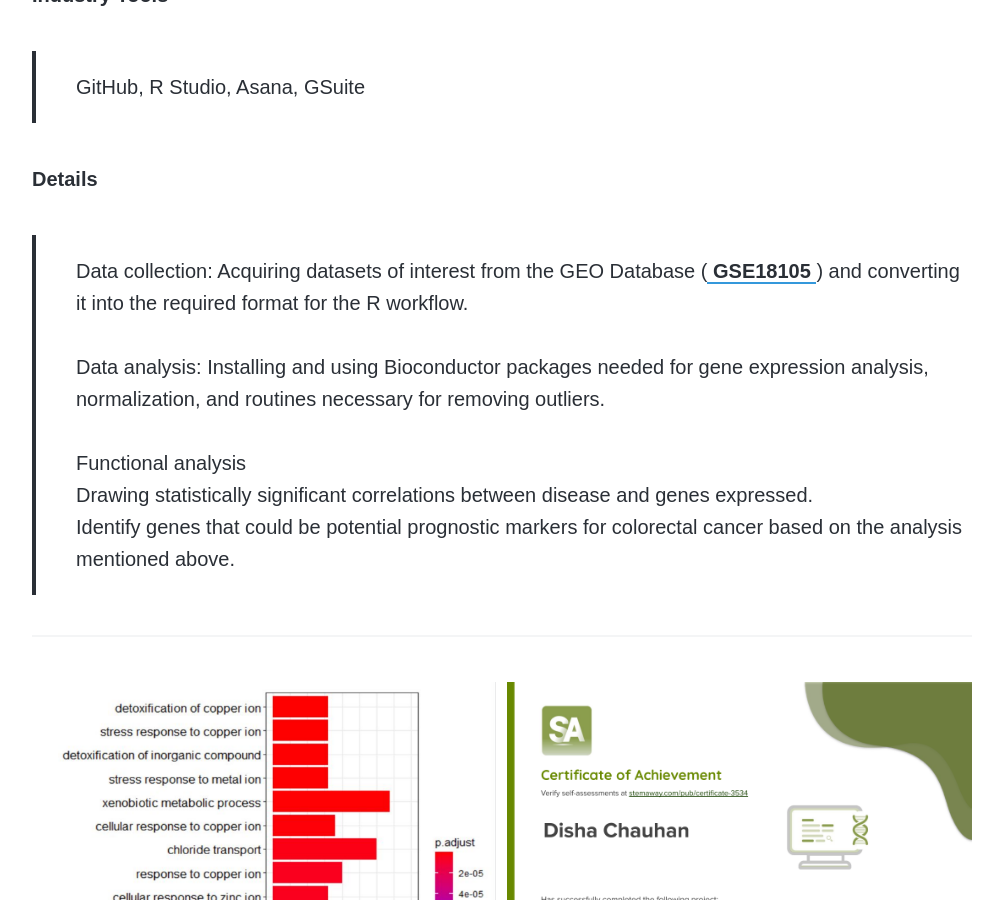
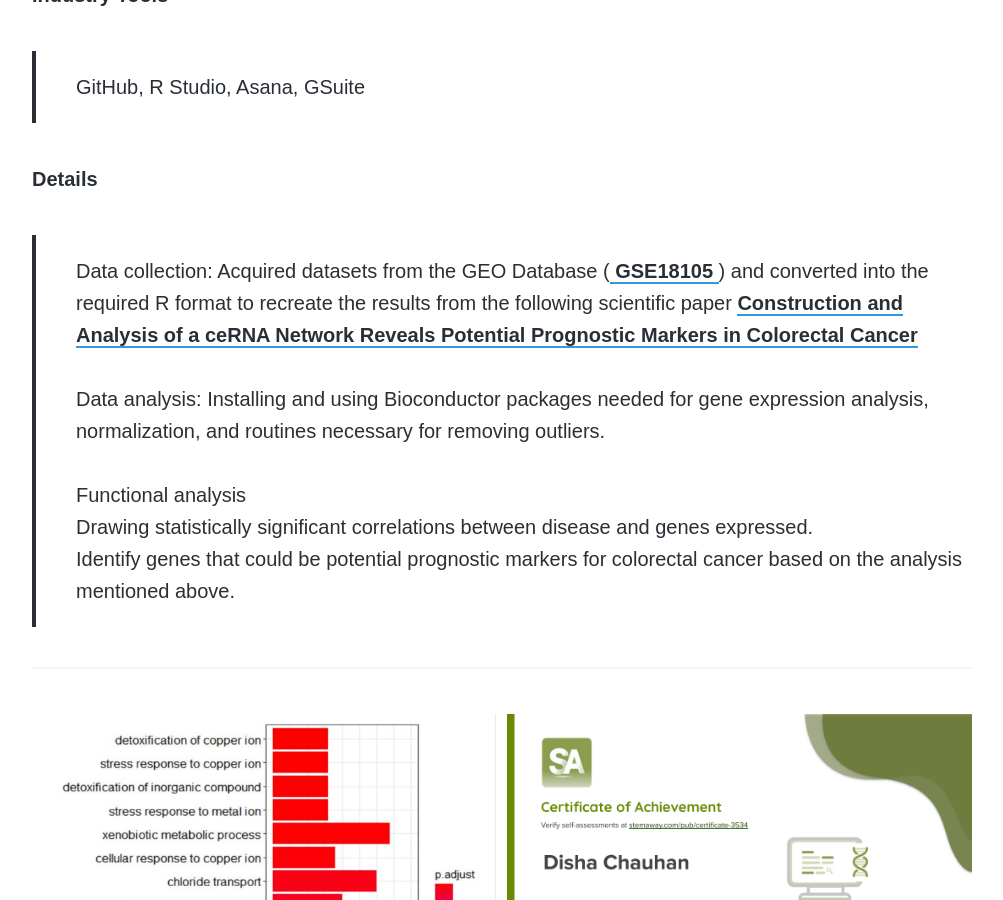
Before and after one commit to disha-22/disha-22.github.io, a Jekyll site: the page built from _projects/bio.md, in a window 1280 px wide and 900 px high, scrolled down 2285 px. Shown: the whole window, without its empty margins (138-1141 px from the left). Built offline with Jekyll 4.4.1, drawn with Linux system fonts in a browser that asks for light colours; nearby versions of some CDN libraries; some web fonts are replaced.

Commit message:
Update bio.md

```diff
--- a/_projects/bio.md
+++ b/_projects/bio.md
@@ -31,7 +31,7 @@
 > GitHub, R Studio, Asana, GSuite
 
 <h6> Details </h6>
-> Data collection: Acquiring datasets of interest from the GEO Database (<a href = "https://www.ncbi.nlm.nih.gov/geo/geo2r/?acc=GSE18105"> GSE18105 </a>) and converting it into the required format for the R workflow.
+> Data collection: Acquired datasets from the GEO Database (<a href = "https://www.ncbi.nlm.nih.gov/geo/geo2r/?acc=GSE18105"> GSE18105 </a>) and converted into the required R format to recreate the results from the following scientific paper <a href="https://www.ncbi.nlm.nih.gov/pmc/articles/PMC7228005/"> Construction and Analysis of a ceRNA Network Reveals Potential Prognostic Markers in Colorectal Cancer</a>
 <br><br> Data analysis: Installing and using Bioconductor packages needed for gene expression analysis, normalization, and routines necessary for removing outliers.
 <br><br> Functional analysis
 <br> Drawing statistically significant correlations between disease and genes expressed.
```
